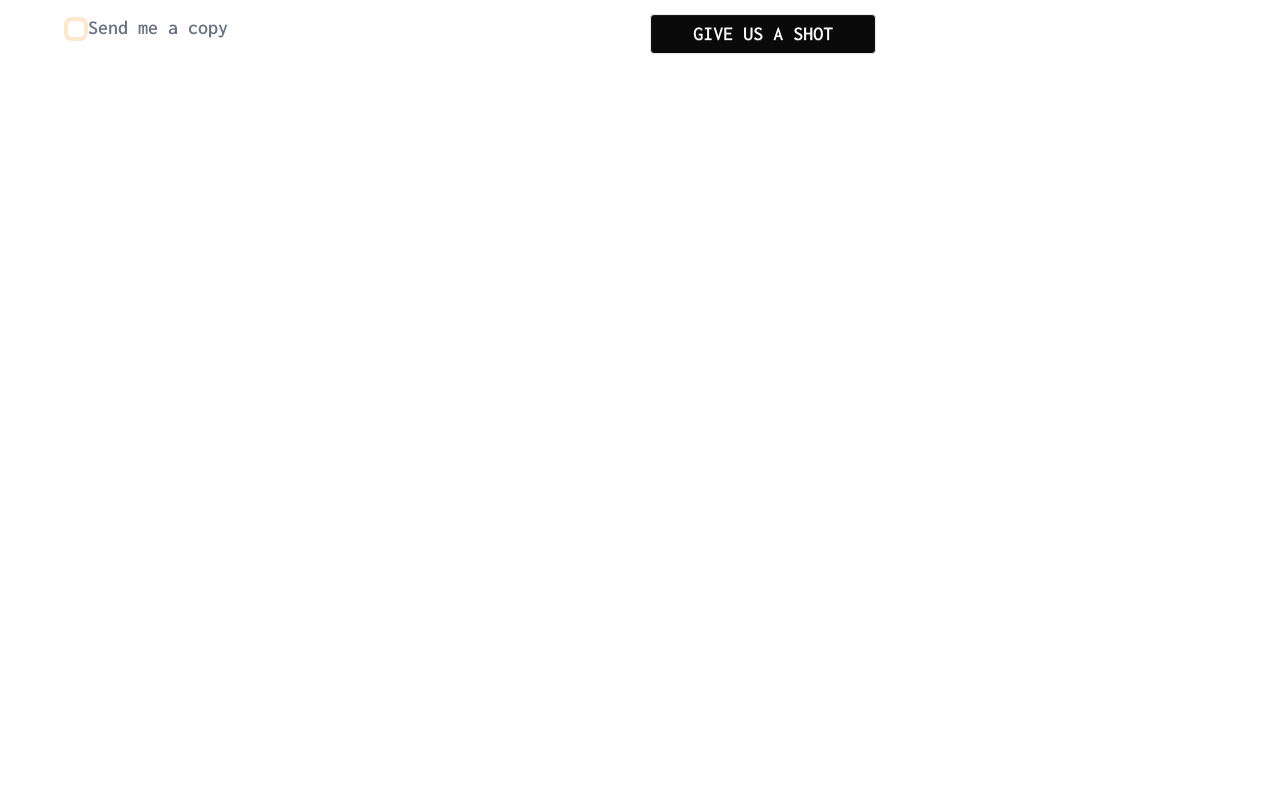
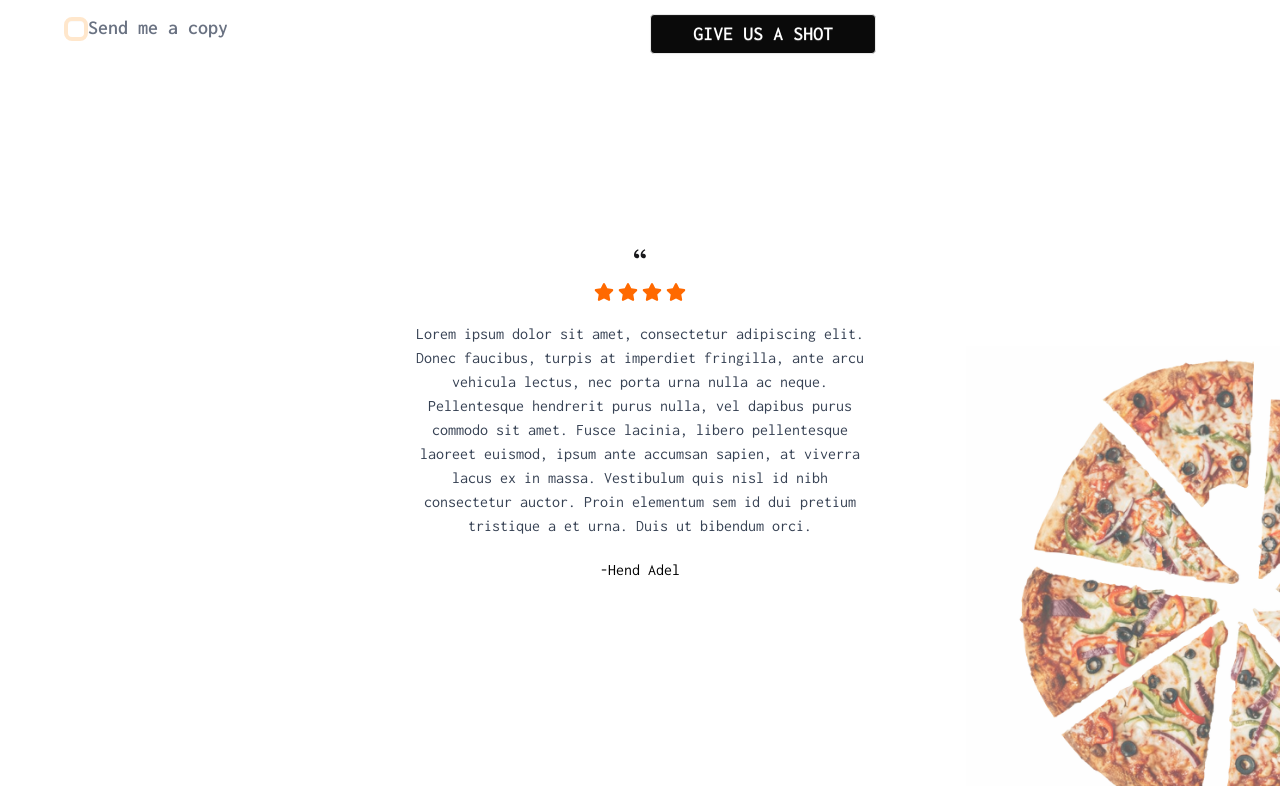
Before and after one commit to hend-soliman/YumSphere, a React (Vite) app: page / in a window 1280 px wide. Shown: the part 1198-1984 px from the top of the page. Before the commit the page ends 1844 px from the top, so only its background shows below. Built offline with nearby package versions, Linux system fonts and the light colour scheme.

Commit message:
users reviews part & pizza image

```diff
--- /dev/null
+++ b/src/layouts/StarRating.jsx
@@ -0,0 +1,17 @@
+
+import { FaStar } from "react-icons/fa";
+
+export default function StarRating({ rating}) {
+  return (
+    <div className="flex gap-1">
+      {[...Array(rating)].map((_, index) => (
+        <FaStar
+          key={index}
+          className={`w-5 h-5 ${
+            index < rating ? "text-orange-500" : `${null}`
+          }`}
+        />
+      ))}
+    </div>
+  )
+}
--- a/src/pages/HomePage.jsx
+++ b/src/pages/HomePage.jsx
@@ -1,10 +1,13 @@
-import React, { useEffect, useState } from 'react'
+import React, { use, useEffect, useState } from 'react'
 import spicyChicken from '../assets/best-foods/chicken-spaghetti.jpg'
 import smokedBeef from '../assets/best-foods/Shredded-Smoked-Pulled-Beef-Sandwiches.jpg'
 import pumpkinJuice from '../assets/best-foods/pumpkin_juice_1.jpg'
 import milkShake from '../assets/best-foods/strawberrybananamilkshake-9.jpg'
 import blueberryShake from '../assets/best-foods/Blueberry-Kale-Smoothie.jpg'
+import { RiDoubleQuotesL } from "react-icons/ri";
 import { ErrorMessage, Field, Form, Formik } from 'formik'
+import StarRating from '../layouts/StarRating'
+import pizzaSlides from '../assets/pizza-slides.png'
 import * as Yup from 'yup'
 
 export default function Homepage() {
@@ -36,27 +39,59 @@ export default function Homepage() {
     },
   ]
 
-  const [index, setIndex] = useState(0)
+  const [usersOpenion, setUserOpenion] = useState([
+    {
+      rating:3,
+      desc:'Lorem ipsum dolor sit amet, consectetur adipiscing elit. Donec faucibus, turpis at imperdiet fringilla, ante arcu vehicula lectus, nec porta urna nulla ac neque. Pellentesque hendrerit purus nulla, vel dapibus purus commodo sit amet. Fusce lacinia, libero pellentesque laoreet euismod, ipsum ante accumsan sapien, at viverra lacus ex in massa. Vestibulum quis nisl id nibh consectetur auctor. Proin elementum sem id dui pretium tristique a et urna. Duis ut bibendum orci. Aliquam tincidunt justo id auctor pulvinar.',
+      name:'Karim Emad'
+    },
+
+   {
+      rating:4,
+      desc:'Lorem ipsum dolor sit amet, consectetur adipiscing elit. Donec faucibus, turpis at imperdiet fringilla, ante arcu vehicula lectus, nec porta urna nulla ac neque. Pellentesque hendrerit purus nulla, vel dapibus purus commodo sit amet. Fusce lacinia, libero pellentesque laoreet euismod, ipsum ante accumsan sapien, at viverra lacus ex in massa. Vestibulum quis nisl id nibh consectetur auctor. Proin elementum sem id dui pretium tristique a et urna. Duis ut bibendum orci.',
+      name:'Hend Adel'
+    }
+    ,
+    {
+      rating:2,
+      desc:'Lorem ipsum dolor sit amet, consectetur adipiscing elit. Donec faucibus, turpis at imperdiet fringilla, ante arcu vehicula lectus, nec porta urna nulla ac neque. Pellentesque hendrerit purus nulla, vel dapibus purus commodo sit amet. Fusce lacinia, libero pellentesque laoreet euismod, ipsum ante accumsan sapien, at viverra lacus ex in massa. Vestibulum quis nisl id nibh consectetur auctor. Proin elementum sem id dui pretium tristique a et urna. Duis ut bibendum orci.',
+      name:'Ramy Emad'
+    }
+  ])
+
+  const [bestFoodsIndex, setBestFoodsIndex] = useState(0);
+  const [usersOpenionIndex, setUsersOpenionIndex] = useState(0);
 
   useEffect(() => {
-    const interval = setInterval(() => {
-      nextSlide()
+    if(bestFoods.length === 0) return;
+
+      const interval = setInterval(() => {
+      setBestFoodsIndex((prev) => (prev + 1) % bestFoods.length)
     }, 2000)
 
     return () => clearInterval(interval)
-  }, [index])
+  }, [bestFoods.length])
+
+  useEffect(() => {
+ if(usersOpenion.length === 0) return;
+
+ const interval = setInterval(() => {
+   setUsersOpenionIndex((prev) => (prev + 1) % usersOpenion.length)
+ },4000)
+  return () => clearInterval(interval)
+  },[usersOpenion.length])
 
   const nextSlide = () => {
-    setIndex((prev) => (prev + 1) % bestFoods.length)
+    setBestFoodsIndex((prev) => (prev + 1) % bestFoods.length)
   }
 
   const prevSlide = () => {
-    setIndex((prev) => (prev === 0 ? bestFoods.length - 1 : prev - 1))
+    setBestFoodsIndex((prev) => (prev === 0 ? bestFoods.length - 1 : prev - 1))
   }
 
   const visibleImages = []
   for (let i = 0; i < 4; i++) {
-    visibleImages.push(bestFoods[(index + i) % bestFoods.length])
+    visibleImages.push(bestFoods[(bestFoodsIndex + i) % bestFoods.length])
   }
 
   const validationSchema = Yup.object({
@@ -83,9 +118,16 @@ export default function Homepage() {
     console.log(values)
   }
 
+  const visibleReviews =[
+    usersOpenion[usersOpenionIndex]
+  ];
+
+
+
+
   return (
     <div className="bg-white min-h-dvh flex flex-col w-full">
-      <div></div>
+
 
       <div className="w-full h-dvh flex flex-col gap-20 justify-items-center">
         <h2 className="text-6xl font-bold text-neutral-950 self-center">
@@ -156,7 +198,7 @@ export default function Homepage() {
           </div>
         </section>
 
-        <div className="h-dvh bg-white flex flex-col gap-3">
+        <div className=" bg-white flex flex-col gap-3">
           <Formik
             initialValues={{
               username: '',
@@ -259,6 +301,43 @@ export default function Homepage() {
           </Formik>
         </div>
       </div>
+
+      <div className='w-full flex justify-center pb-30 relative'>
+          { visibleReviews.map((el,index) => {
+          return (
+            <div className='w-[40%] min-h-[420px]  flex flex-col gap-5 items-center '>
+              <RiDoubleQuotesL />
+              <StarRating rating={el.rating}/>
+              <p className='text-center text-gray-700'>{el.desc}</p>
+              <p className='text-black'>-{el.name}</p>
+            </div>
+
+
+          )
+
+          })
+
+
+          }
+          <img
+  src={pizzaSlides}
+  alt="pizza"
+  className="
+    absolute
+    bottom-0
+    -right-[190px]
+    w-110
+    pointer-events-none
+    opacity-70
+  "
+/>
+
+
+
+
+
+
+      </div>
     </div>
   )
 }
```
Also changed, not shown: src/assets/pizza-slides.png (added).
